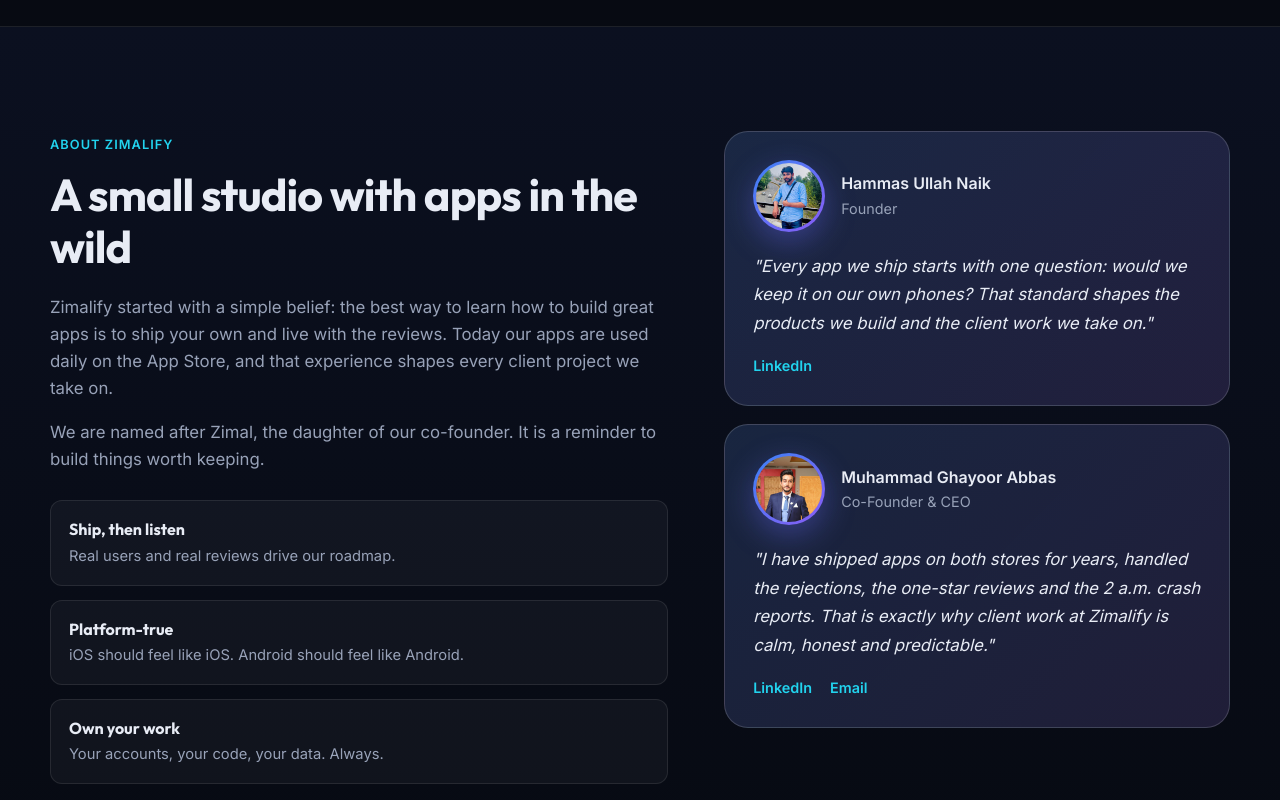
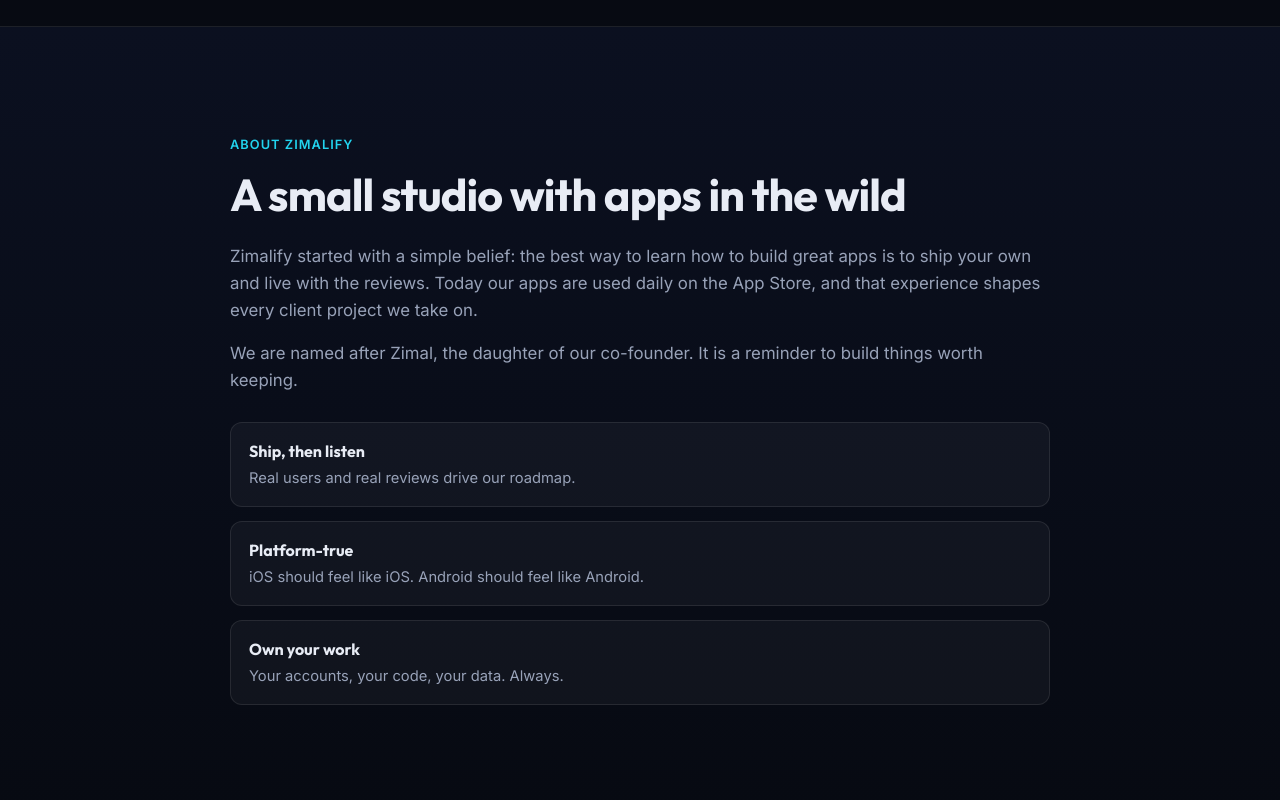
Before and after one commit to GhayoorAbbas19/ZimalifyWebsite, a plain HTML site: page index.html in a window 1280 px wide. Shown: the part 6740-7540 px from the top of the page. Drawn offline with Linux system fonts and the light colour scheme.

Commit message:
founder and cofounder
Founder and codounder removed

```diff
--- a/css/styles.css
+++ b/css/styles.css
@@ -320,6 +320,7 @@ button { font: inherit; color: inherit; cursor: pointer; background: none; borde
 
 /* ---------- About ---------- */
 .about { display: grid; grid-template-columns: 1.1fr 0.9fr; gap: 56px; align-items: start; }
+.about--single { grid-template-columns: 1fr; max-width: 820px; }
 .about__copy p { color: var(--muted); font-size: 1.05rem; }
 .values { display: grid; gap: 14px; margin-top: 28px; }
 .value { display: grid; gap: 2px; padding: 16px 18px; border-radius: var(--radius-sm); background: var(--surface); border: 1px solid var(--border); }
--- a/index.html
+++ b/index.html
@@ -25,7 +25,7 @@
   <link rel="preconnect" href="https://fonts.googleapis.com">
   <link rel="preconnect" href="https://fonts.gstatic.com" crossorigin>
   <link href="https://fonts.googleapis.com/css2?family=Inter:wght@400;500;600&family=Outfit:wght@500;600;700&display=swap" rel="stylesheet">
-  <link rel="stylesheet" href="css/styles.css?v=20261018">
+  <link rel="stylesheet" href="css/styles.css?v=20261115">
 
   <script type="application/ld+json">
   {
@@ -37,7 +37,7 @@
     "description": "Mobile app studio building iOS and Android apps.",
     "email": "contact@zimalify.com",
     "telephone": "+393514969933",
-    "sameAs": ["https://www.linkedin.com/in/hammas-naik--101545183", "https://www.linkedin.com/in/muhammad-ghayoor-8439a2160"]
+    "sameAs": []
   }
   </script>
 </head>
@@ -341,7 +341,7 @@
 
   <!-- ============ ABOUT ============ -->
   <section class="section section--alt" id="about">
-    <div class="container about">
+    <div class="container about about--single">
       <div class="about__copy reveal">
         <span class="eyebrow" data-i18n="about.eyebrow">About Zimalify</span>
         <h2 data-i18n="about.title">A small studio with apps in the wild</h2>
@@ -351,35 +351,6 @@
           <div class="value"><strong data-i18n="v1.t">Ship, then listen</strong><span data-i18n="v1.s">Real users and real reviews drive our roadmap.</span></div>
           <div class="value"><strong data-i18n="v2.t">Platform-true</strong><span data-i18n="v2.s">iOS should feel like iOS. Android should feel like Android.</span></div>
           <div class="value"><strong data-i18n="v3.t">Own your work</strong><span data-i18n="v3.s">Your accounts, your code, your data. Always.</span></div>
-        </div>
-      </div>
-      <div class="about__cards">
-        <div class="about__card reveal spot">
-          <div class="founder">
-            <img class="founder__avatar" src="assets/team/hammas.jpg" alt="Hammas Ullah Naik" width="64" height="64" loading="lazy">
-            <div>
-              <strong>Hammas Ullah Naik</strong>
-              <span data-i18n="about.role1">Founder</span>
-            </div>
-          </div>
-          <p data-i18n="about.quote1">"Every app we ship starts with one question: would we keep it on our own phones? That standard shapes the products we build and the client work we take on."</p>
-          <div class="about__links">
-            <a href="https://www.linkedin.com/in/hammas-naik--101545183" target="_blank" rel="noopener">LinkedIn</a>
-          </div>
-        </div>
-        <div class="about__card reveal spot">
-          <div class="founder">
-            <img class="founder__avatar" src="assets/team/ghayoor.jpg" alt="Muhammad Ghayoor" width="64" height="64" loading="lazy">
-            <div>
-              <strong>Muhammad Ghayoor Abbas</strong>
-              <span data-i18n="about.role2">Co-Founder &amp; CEO</span>
-            </div>
-          </div>
-          <p data-i18n="about.quote2">"I have shipped apps on both stores for years, handled the rejections, the one-star reviews and the 2 a.m. crash reports. That is exactly why client work at Zimalify is calm, honest and predictable."</p>
-          <div class="about__links">
-            <a href="https://www.linkedin.com/in/muhammad-ghayoor-8439a2160" target="_blank" rel="noopener">LinkedIn</a>
-            <a href="mailto:contact@zimalify.com" data-i18n="about.email">Email</a>
-          </div>
         </div>
       </div>
     </div>
@@ -500,8 +471,8 @@
   </a>
   <button class="to-top" id="toTop" aria-label="Back to top" data-i18n-aria="totop">↑</button>
 
-  <script src="js/i18n.js?v=20261018"></script>
-  <script src="js/apps-data.js?v=20261018"></script>
-  <script src="js/main.js?v=20261018"></script>
+  <script src="js/i18n.js?v=20261115"></script>
+  <script src="js/apps-data.js?v=20261115"></script>
+  <script src="js/main.js?v=20261115"></script>
 </body>
 </html>
--- a/js/i18n.js
+++ b/js/i18n.js
@@ -69,11 +69,6 @@ window.ZIMALIFY_I18N = {
     "v1.t": "Ship, then listen", "v1.s": "Real users and real reviews drive our roadmap.",
     "v2.t": "Platform-true", "v2.s": "iOS should feel like iOS. Android should feel like Android.",
     "v3.t": "Own your work", "v3.s": "Your accounts, your code, your data. Always.",
-    "about.role1": "Founder",
-    "about.quote1": "\"Every app we ship starts with one question: would we keep it on our own phones? That standard shapes the products we build and the client work we take on.\"",
-    "about.role2": "Co-Founder & CEO",
-    "about.quote2": "\"I have shipped apps on both stores for years, handled the rejections, the one-star reviews and the 2 a.m. crash reports. That is exactly why client work at Zimalify is calm, honest and predictable.\"",
-    "about.email": "Email",
 
     "contact.eyebrow": "Contact", "contact.title": "Let's build something worth keeping",
     "contact.sub": "Tell us about your idea, your existing app, or just say hello. We reply within one business day.",
@@ -168,11 +163,6 @@ window.ZIMALIFY_I18N = {
     "v1.t": "Pubblica, poi ascolta", "v1.s": "Utenti e recensioni reali guidano la nostra roadmap.",
     "v2.t": "Fedeli alla piattaforma", "v2.s": "iOS deve sembrare iOS. Android deve sembrare Android.",
     "v3.t": "Il lavoro è tuo", "v3.s": "I tuoi account, il tuo codice, i tuoi dati. Sempre.",
-    "about.role1": "Fondatore",
-    "about.quote1": "\"Ogni app che pubblichiamo parte da una domanda: la terremmo sul nostro telefono? Quello standard guida i prodotti che costruiamo e i progetti che accettiamo.\"",
-    "about.role2": "Co-fondatore e CEO",
-    "about.quote2": "\"Pubblico app su entrambi gli store da anni: ho gestito i rifiuti, le recensioni a una stella e i report di crash alle 2 di notte. È proprio per questo che lavorare con Zimalify è sereno, onesto e prevedibile.\"",
-    "about.email": "Email",
 
     "contact.eyebrow": "Contatti", "contact.title": "Costruiamo qualcosa che valga la pena tenere",
     "contact.sub": "Raccontaci la tua idea, la tua app esistente, o semplicemente salutaci. Rispondiamo entro un giorno lavorativo.",
```
Also changed, not shown: 404.html (+1 -1 lines), privacy.html (+1 -1 lines), support.html (+2 -2 lines), terms.html (+1 -1 lines), assets/team/ghayoor.jpg (deleted), assets/team/hammas.jpg (deleted).
